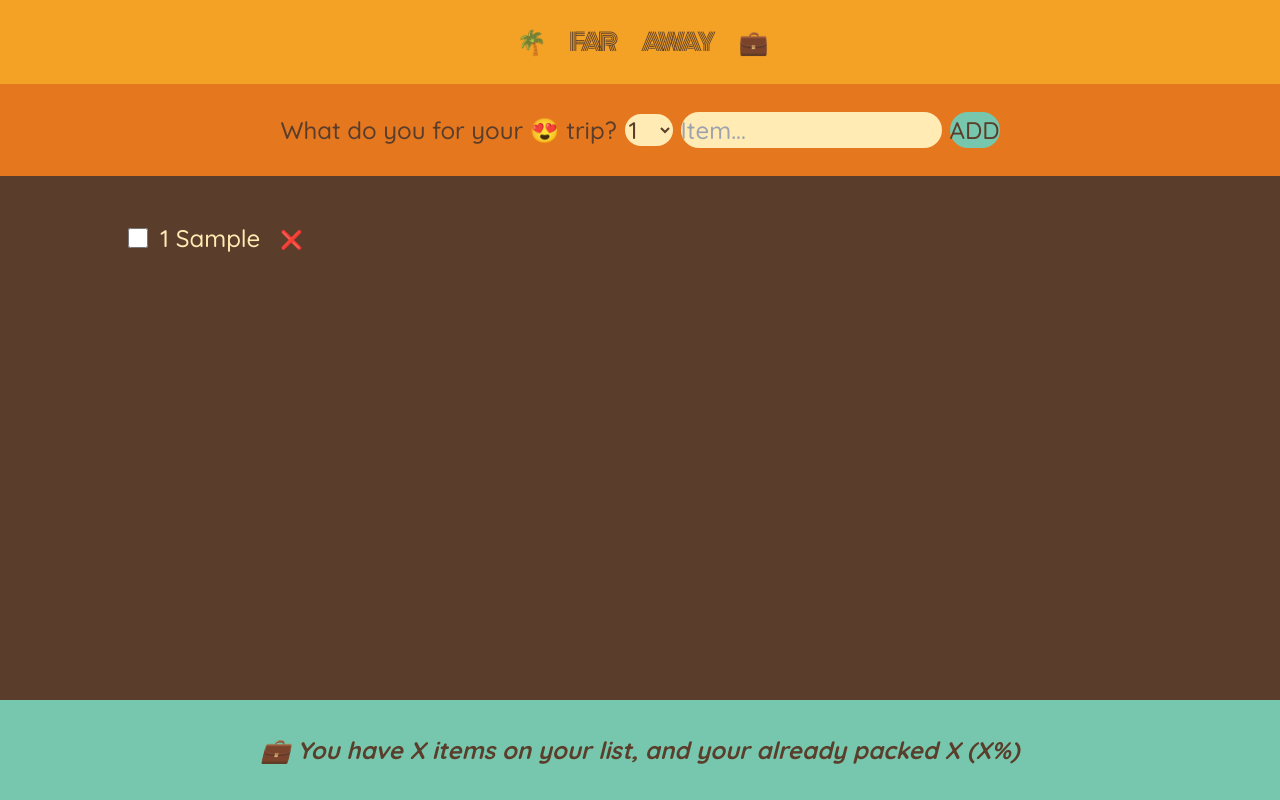
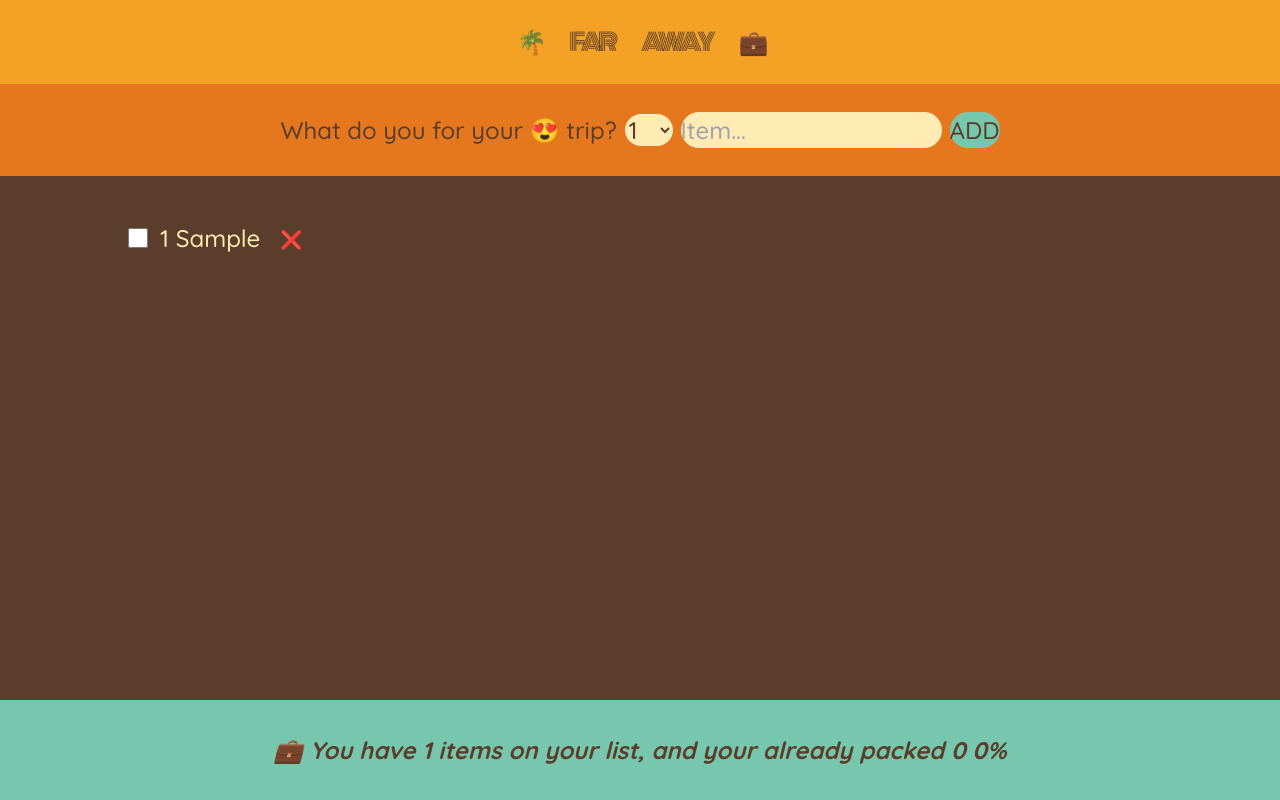
Before and after one commit to JeffDanielle/travel-list, a React (Vite) app: page / in a window 1280 px wide. Both pictures are taken after typing "Sample" into the empty fields and a click on the button "ADD". Built offline with nearby package versions, Linux system fonts and the light colour scheme.

Commit message:
85. Calculating Statistics as Derived State -11min

```diff
--- a/src/App.jsx
+++ b/src/App.jsx
@@ -7,15 +7,20 @@ import Stats from "./components/Stats";
 
 function App() {
   const [listItems, setListItems] = useState([]);
+  const numItems = listItems.length
 
+  // Adding an item
   const handleAdd = (item) => {
     setListItems((items) => [...items, item]);
   }
 
+
+  // Deleting an item
   const handleDelete = (id) => {
     setListItems((items) => items.filter((item) => item.id !== id))
   }
 
+  // Updating the item's packed status
   const handleCheck = (id) => {
     setListItems((items) =>
       items.map((item) =>
@@ -29,7 +34,7 @@ function App() {
       <Logo />
       <Form handleAddList={handleAdd} />
       <PackingList items={listItems} onDelete={handleDelete} onCheck={handleCheck} />
-      <Stats />
+      <Stats items={listItems} numPacks={listItems} />
     </div>
   )
 }
--- a/src/components/Stats.jsx
+++ b/src/components/Stats.jsx
@@ -1,8 +1,15 @@
-const Stats = () => {
+const Stats = ({ items }) => {
+
+    if (!items.length) return <p className="stats"><em>Start adding some items to your packing list 🚀</em></p>
+    const numItems = items.length
+    const numPacks = items.filter((item) => item.packed).length
+    const percentage = Math.round((numPacks / numItems) * 100)
+
     return (
 
         <footer className="stats">
-            <em> 💼 You have X items on your list, and your already packed X (X%) </em>
+            <em> {percentage === 100 ? " You got everything! ready to go ✈️" :
+                `💼 You have ${numItems} items on your list, and your already packed ${numPacks} ${percentage}%`} </em>
         </footer>
     );
 }
```
